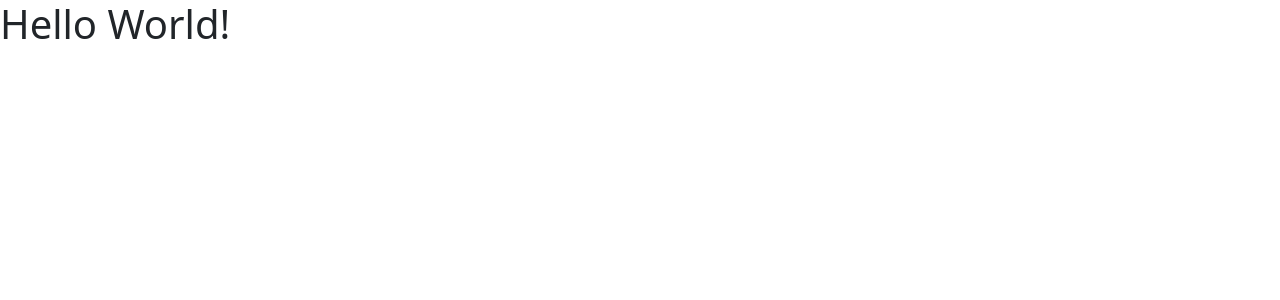
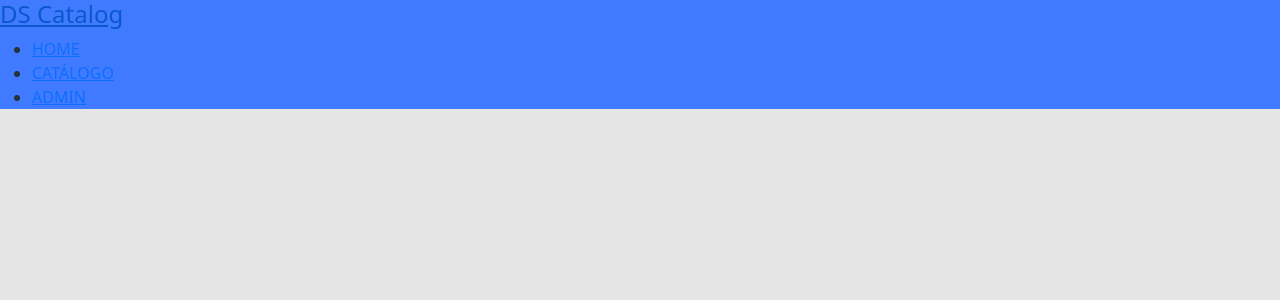
Before and after one commit to kaiansamuel/bds-dscatalog, a React (Create React App) app in the folder frontweb/: page / in a window 1280 px wide. Shown: the top 300 px of the page. Built offline with nearby package versions, Linux system fonts and the light colour scheme.

Commit message:
Iniciando o Navbar

```diff
--- a/frontweb/package.json
+++ b/frontweb/package.json
@@ -11,6 +11,7 @@
     "@types/react": "17.0.0",
     "@types/react-dom": "17.0.0",
     "bootstrap": "^5.3.0",
+    "node-sass": "7.0.1",
     "react": "17.0.2",
     "react-dom": "17.0.2",
     "react-scripts": "5.0.1",
@@ -40,5 +41,8 @@
       "last 1 firefox version",
       "last 1 safari version"
     ]
+  },
+  "devDependencies": {
+    "sass": "^1.62.1"
   }
 }
--- a/frontweb/src/App.tsx
+++ b/frontweb/src/App.tsx
@@ -1,8 +1,12 @@
+import './assets/styles/custom.scss';
 import './App.css';
+import Navbar from 'components/Navbar';
 
 function App() {
-  return (
-    <h1>Hello World!</h1>
+  return(
+  <div>
+    <Navbar />
+  </div>
   );
 }
 
--- /dev/null
+++ b/frontweb/src/assets/styles/custom.scss
@@ -0,0 +1,8 @@
+$theme-colors: (
+  'primary': #407bff,
+);
+
+$body-bg: #e5e5e5;
+$body-color: #263238;
+
+@import '~bootstrap/scss/bootstrap.scss';
--- /dev/null
+++ b/frontweb/src/components/Navbar/index.tsx
@@ -0,0 +1,29 @@
+import React from 'react'
+
+const Navbar = () => {
+  return (
+  <nav className="bg-primary">
+  <div>
+    <a href="link">
+      <h4>DS Catalog</h4>
+    </a>
+    <div>
+      <ul>
+        <li>
+          <a href="link">HOME</a>
+        </li>
+        <li>
+          <a href="link">CATÁLOGO</a>
+        </li>
+        <li>
+          <a href="link">ADMIN</a>
+        </li>
+        </ul>
+      </div>
+    </div>
+  </nav>
+
+  )
+}
+
+export default Navbar
--- a/frontweb/src/index.tsx
+++ b/frontweb/src/index.tsx
@@ -1,6 +1,5 @@
 import React from 'react'
 import ReactDOM  from 'react-dom'
-import 'bootstrap/dist/css/bootstrap.css'
 import App from './App'
 
 ReactDOM.render(
```
Also changed, not shown: 2 other files (tests, documents, lock files or other folders).
